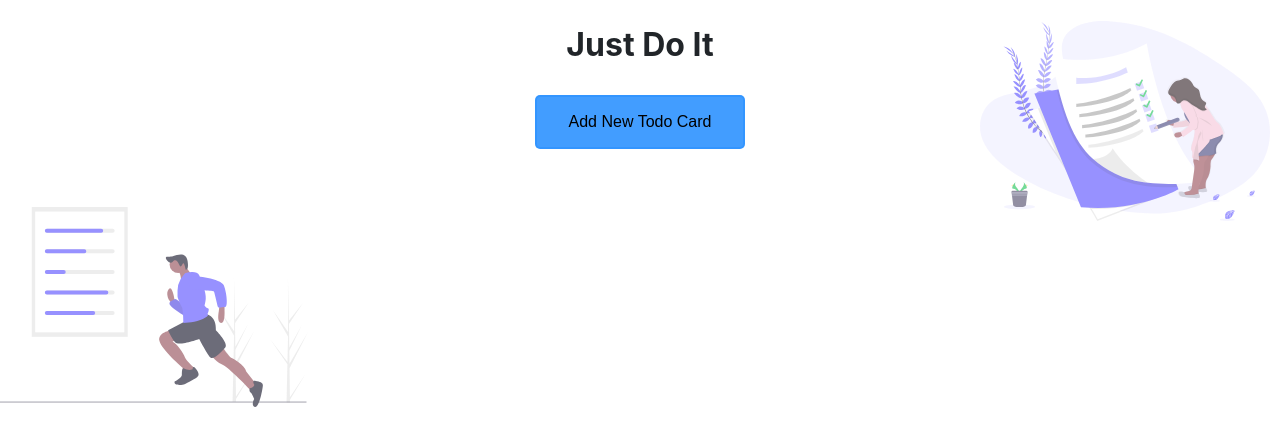
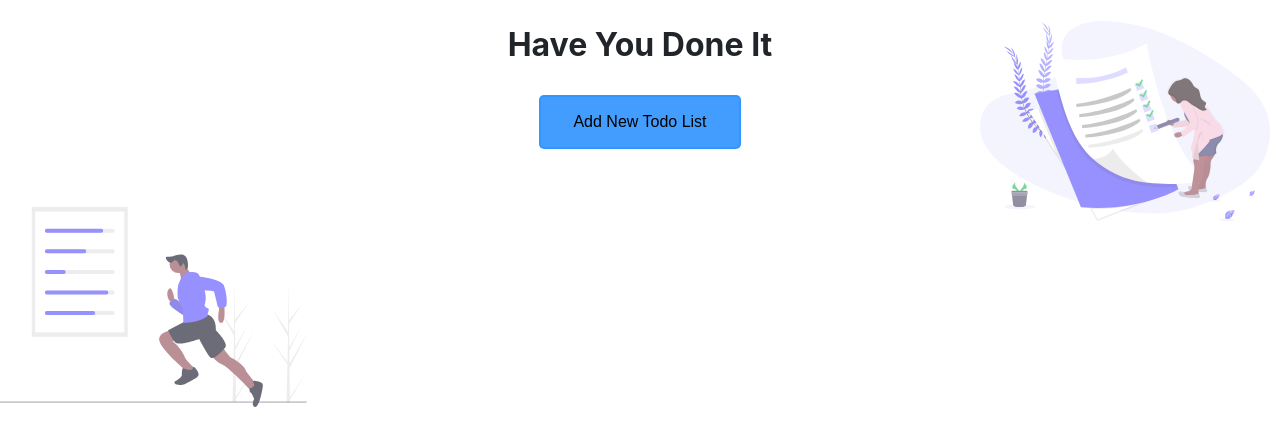
Before and after one commit to bulletproofadks/COS-haveYouDoneItYet, a plain HTML site: page index.html in a window 1280 px wide. Drawn offline with Linux system fonts and the light colour scheme.

Commit message:
Update index.html

```diff
--- a/index.html
+++ b/index.html
@@ -16,8 +16,8 @@
     <div class="container-fluid">
 
         <div class="heading">
-            <h1>Just Do It</h1>
-            <button class="majorBtn">Add New Todo Card</button>
+            <h1>Have You Done It</h1>
+            <button class="majorBtn">Add New Todo List</button>
         </div>
         <div class="content"></div>
 
```
